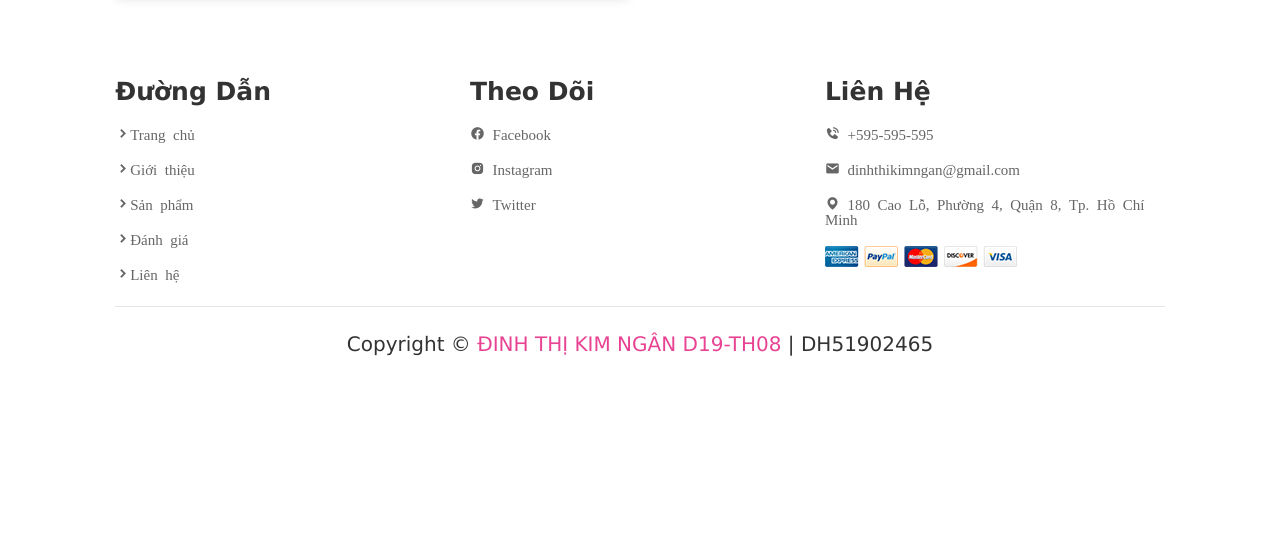
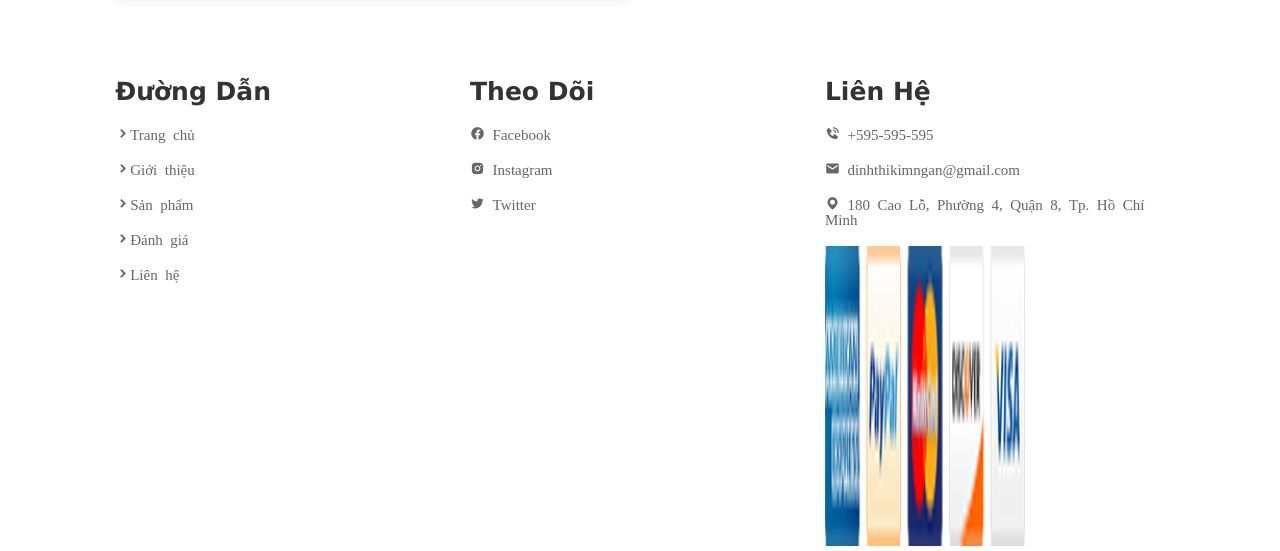
Before and after one commit to ninh2102/DoAnMaNguonMo, a plain HTML site: page flower shop website/about.html in a window 1280 px wide. Shown: the part 467-1018 px from the top of the page. Before the commit the page ends 933 px from the top, so only its background shows below. Drawn offline with nearby package versions, Linux system fonts and the light colour scheme.

Commit message:
Website bán hoa version 1.0.2
Đã thêm class .box img

```diff
--- a/flower shop website/css/style.css
+++ b/flower shop website/css/style.css
@@ -417,6 +417,12 @@ header .fa-bars{
     color:#555;
     font-size: 1.3rem;
 }
+.box img{
+    width: 200px;
+    height: 300px;
+
+
+ }
 
 .products .box-container{
     display: flex;
```
